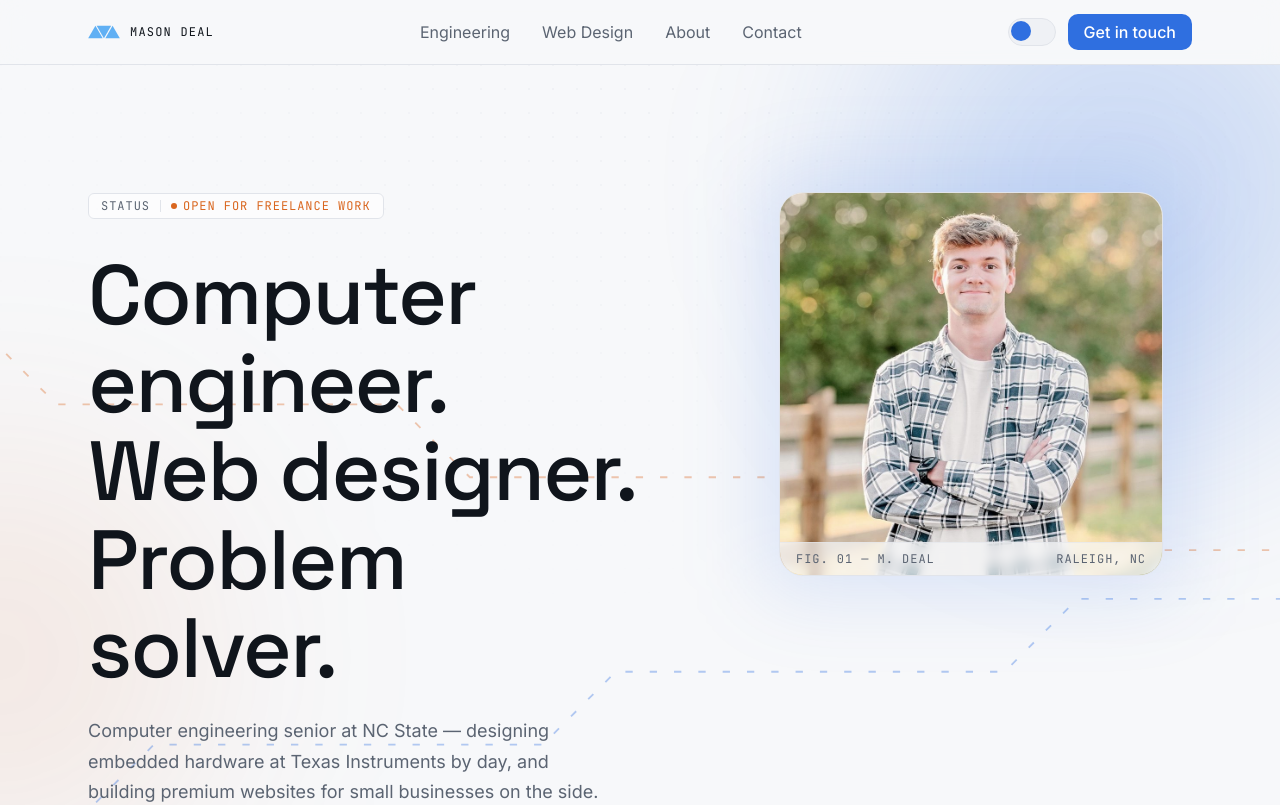
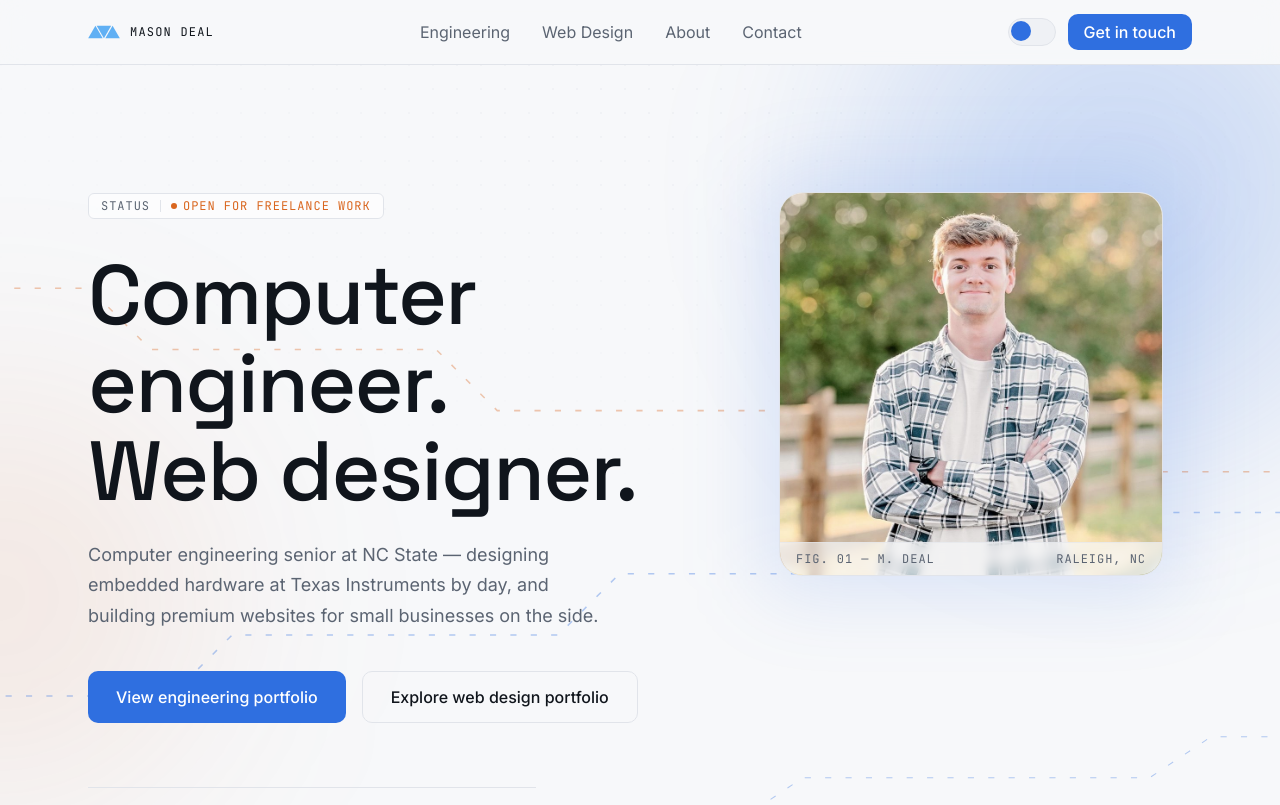
Before and after one commit to mdeal871/portfolio, a Next.js app: page / in a window 1280 px wide. Shown: the top 805 px of the page. Built offline with nearby package versions, Linux system fonts and the light colour scheme.

Commit message:
Computer engineer. Web designer.

```diff
--- a/components/sections/hero.tsx
+++ b/components/sections/hero.tsx
@@ -35,7 +35,7 @@ export function Hero() {
               variants={fadeUp}
               className="font-display text-display-xl text-text max-w-xl text-balance"
             >
-              Computer engineer. Web designer. Problem solver.
+              Computer engineer. Web designer.
             </motion.h1>
 
             <motion.p
```
